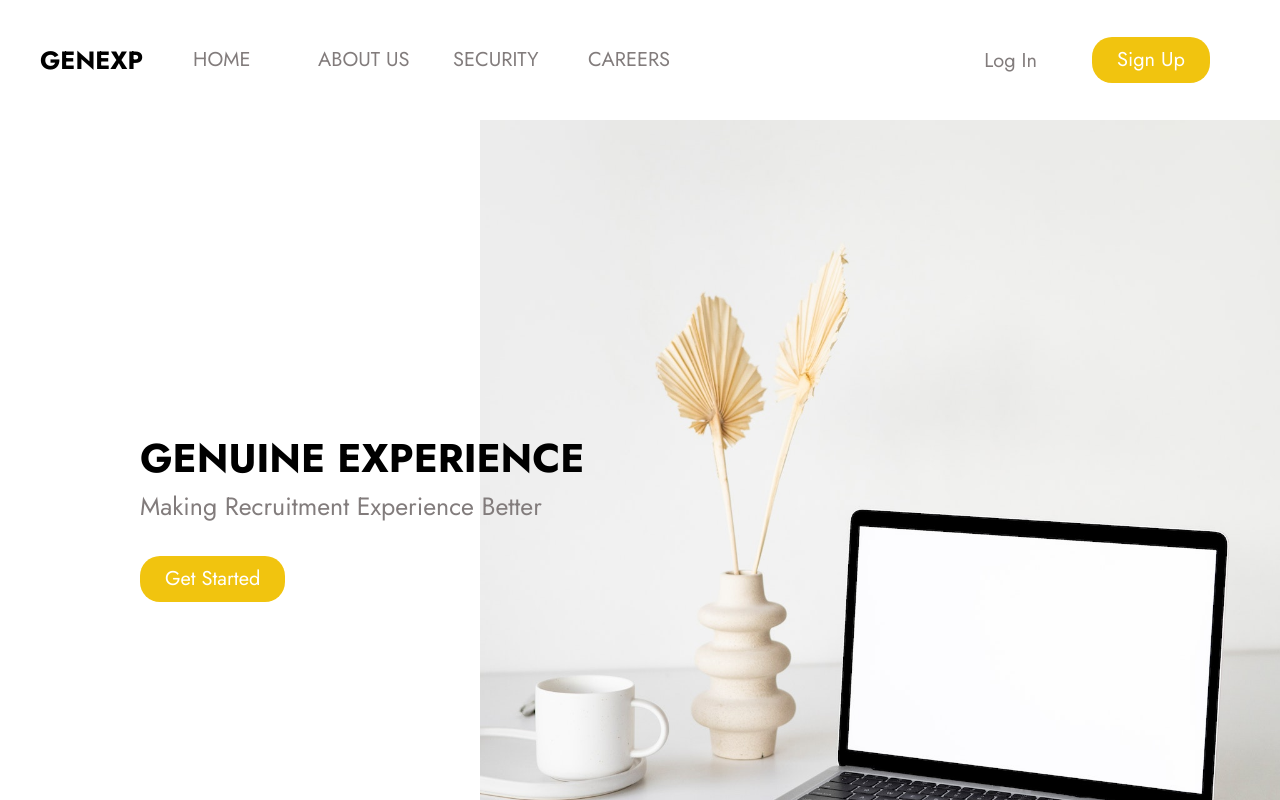
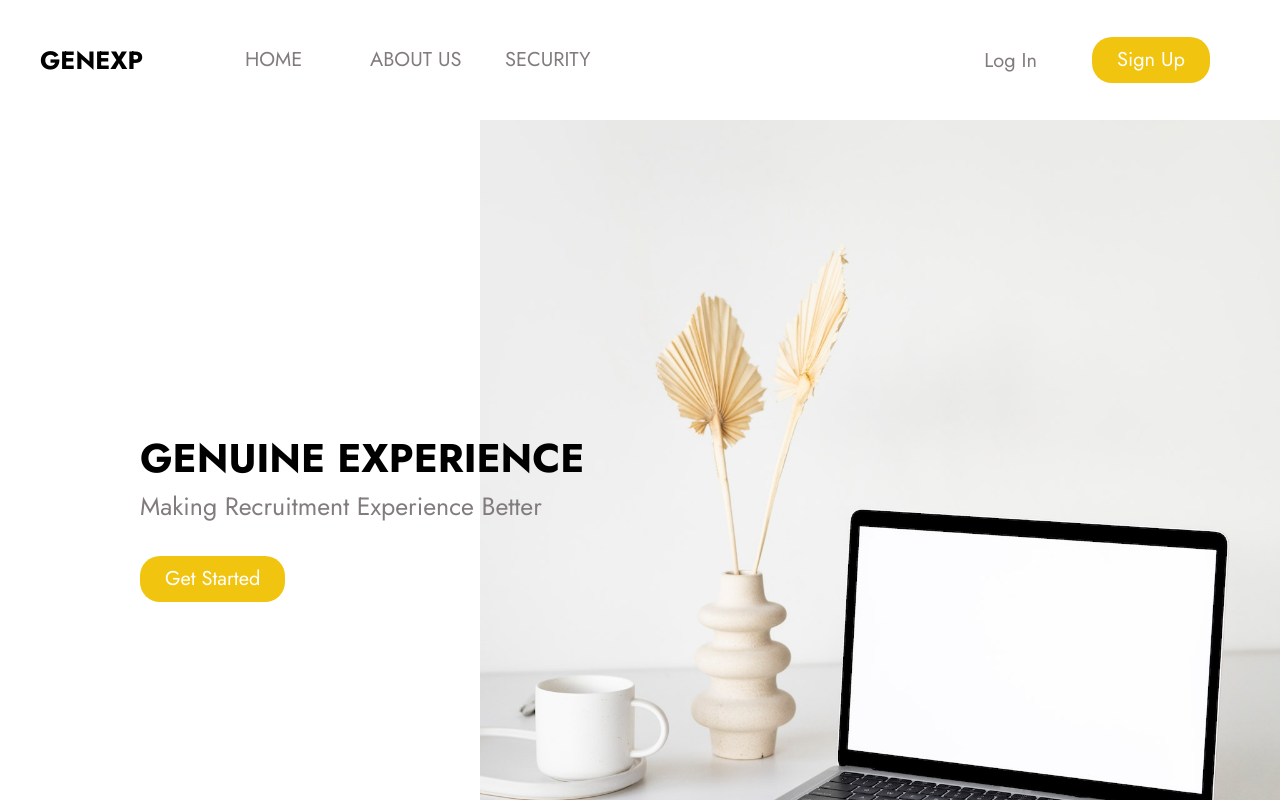
Before and after one commit to ktarun1419/genexp, a React (Create React App) app: page / in a window 1280 px wide. Shown: the top 800 px of the page. Built offline with nearby package versions, Linux system fonts and the light colour scheme.

Commit message:
Removed routing to careers

```diff
--- a/src/components/Navbar.js
+++ b/src/components/Navbar.js
@@ -28,9 +28,9 @@ export default function Navbar() {
                                 <li>SECURITY</li>
                             </NavLink>
 
-                            <NavLink to="/">
+                            {/* <NavLink to="/dashboard">
                                 <li>CAREERS</li>
-                            </NavLink>
+                            </NavLink> */}
                         </div>
                     </div>
 
```
